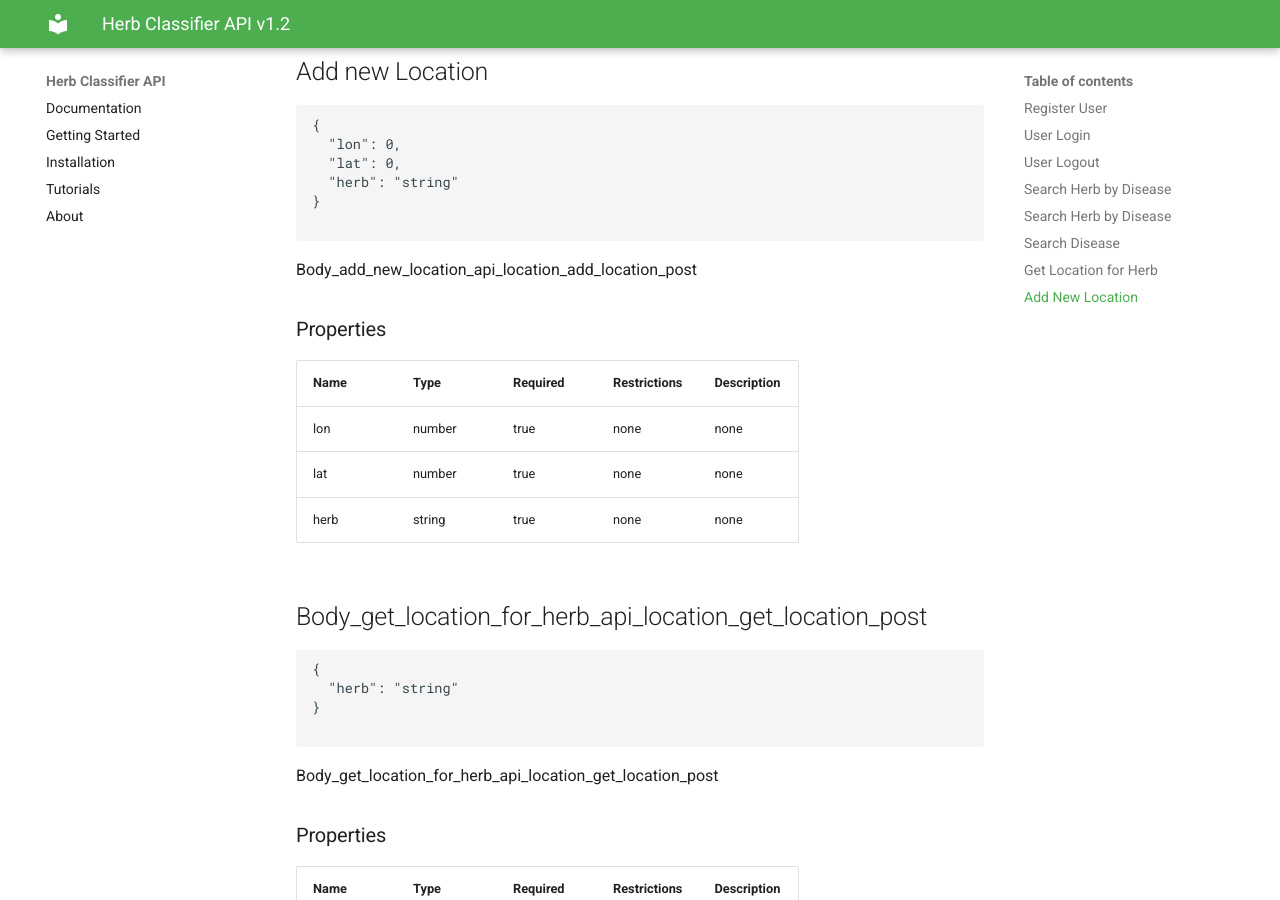
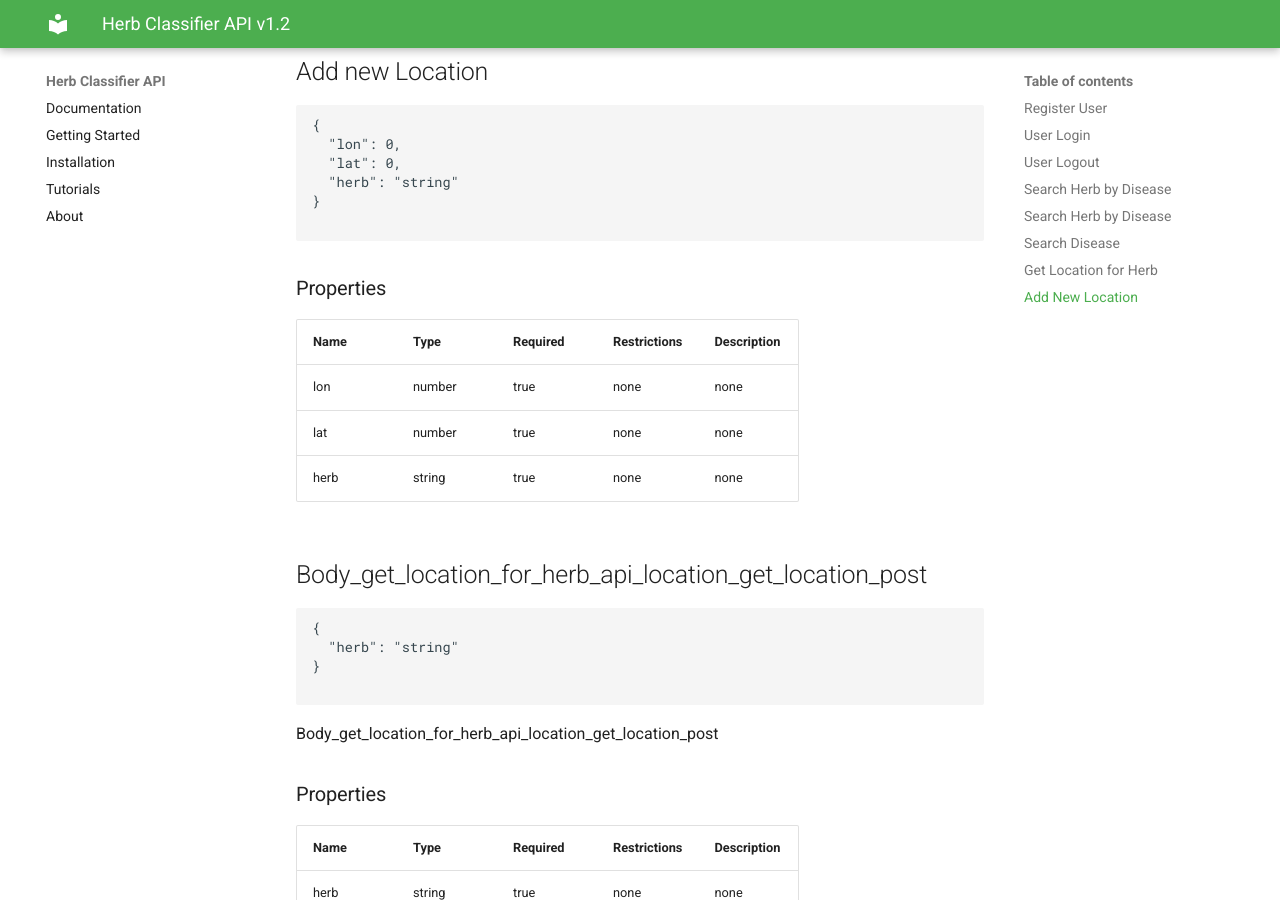
Before and after one commit to dilshankarunarathne/herb-classifier-backend, an MkDocs documentation site: the page built from docs/api_documentation.md, in a window 1280 px wide and 900 px high, scrolled down 33856 px. Built offline with MkDocs 1.6.1 and Material for MkDocs 9.7.7, drawn with Linux system fonts in a browser that asks for light colours.

Commit message:
Update api_documentation.md

````diff
--- a/docs/api_documentation.md
+++ b/docs/api_documentation.md
@@ -1756,7 +1756,6 @@ OAuth2PasswordBearer
 
 ```
 
-Body_add_new_location_api_location_add_location_post
 
 ### Properties
 
````
